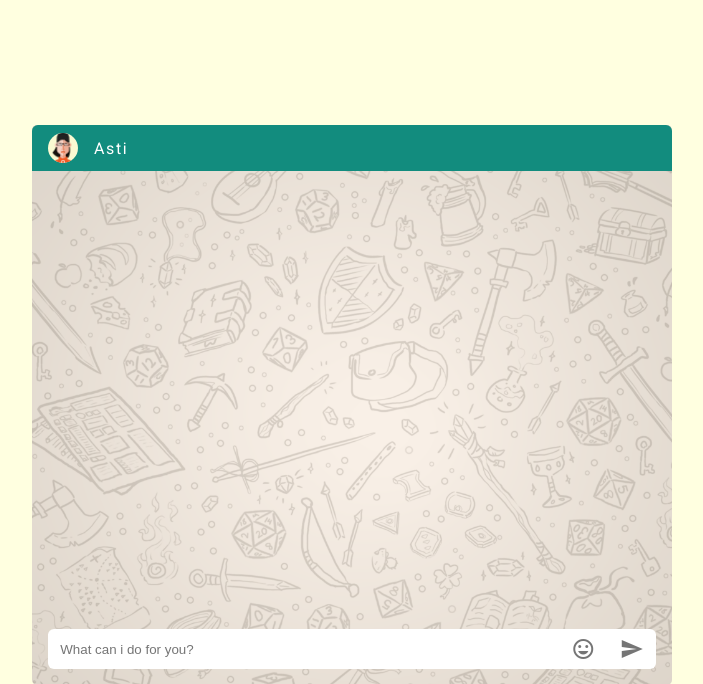
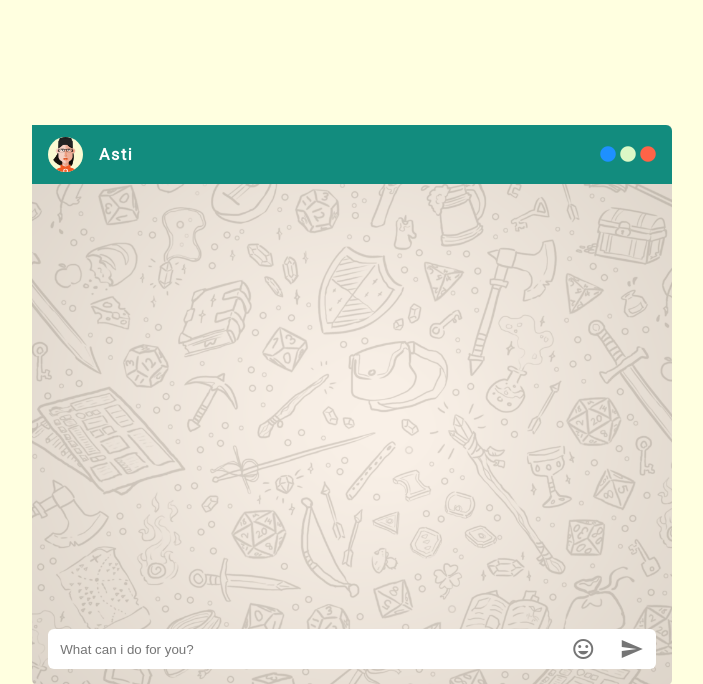
Before and after one commit to abdashaffan/chatbot-astima, a PHP site: page / in a window 1280 px wide. Shown: the top 684 px of the page, without its empty margins (288-991 px from the left). Run offline with PHP 8.4, Linux system fonts and the light colour scheme; some libraries are stand-ins or nearby versions.

Commit message:
Adjusting

```diff
--- a/web/index.html
+++ b/web/index.html
@@ -11,7 +11,6 @@
     <link rel="stylesheet" href="https://cdnjs.cloudflare.com/ajax/libs/animate.css/3.7.0/animate.min.css">
     <link href="https://fonts.googleapis.com/css?family=Montserrat:300,400|Roboto" rel="stylesheet">
     <link rel="stylesheet" href="styles/main.css ">
-    <link rel="stylesheet" href="styles/avatar.css ">
     <link rel="stylesheet" href="styles/chatbox.css ">
     <link rel="stylesheet" href="styles/message.css ">
     <link rel="stylesheet" href="styles/bot.css ">
@@ -28,8 +27,15 @@
 
     <div id="chat-container" class="animated bounceIn">
         <div id="chat-container-navbar">
-            <img src="assets/header.png" alt="avatar" class="bot-picture">
-            <span id="profile-name">Asti</span>
+            <span id="profile">
+                <img src="assets/header.png" alt="avatar" class="bot-picture">
+                <span id="profile-name">Asti</span>
+            </span>
+            <span id="circles">
+                <i class="fas fa-circle c1"></i>
+                <i class="fas fa-circle c2"></i>
+                <i class="fas fa-circle c3"></i>
+            </span>
         </div>
 
         <div id="chat-content"></div>
--- a/web/styles/avatar.css
+++ /dev/null
@@ -1,6 +0,0 @@
-#avatar {
-    position: absolute;
-    bottom: 0;
-    width: 300px;
-    height: auto;
-}
--- a/web/styles/bot.css
+++ b/web/styles/bot.css
@@ -1,6 +1,6 @@
 .bot-picture {
     border-radius: 50%;
     background: lightgoldenrodyellow;
-    margin: .5rem 1rem;
-    max-width: 30px;
+    margin: .75rem 1rem;
+    max-width: 35px;
 }
--- a/web/styles/chatbox.css
+++ b/web/styles/chatbox.css
@@ -13,18 +13,48 @@
     font-family: 'Roboto', sans-serif;
 }
 
+
 #chat-container-navbar {
     border-radius: 6px 6px 0 0;
     background: #128c7e;
     display: flex;
+    justify-content: space-between;
     align-items: center;
     z-index: 100;
+}
+
+#profile {
+    background: inherit;
+    display: flex;
+    justify-content: center;
+    align-items: center;
+}
+
+#circles {
+    margin-right: 1em;
+    background: inherit;
+}
+
+#circles .c3 {
+    color: tomato;
+    background: inherit;
+}
+
+#circles .c2 {
+    color: #dcf8c6;
+    background: inherit;
+}
+
+#circles .c1 {
+    color: dodgerblue;
+    background: inherit;
 }
 
 #profile-name {
     background: none;
     color: white;
     letter-spacing: .1rem;
+    font-weight: bold;
 }
 
 #chat-content {
```
